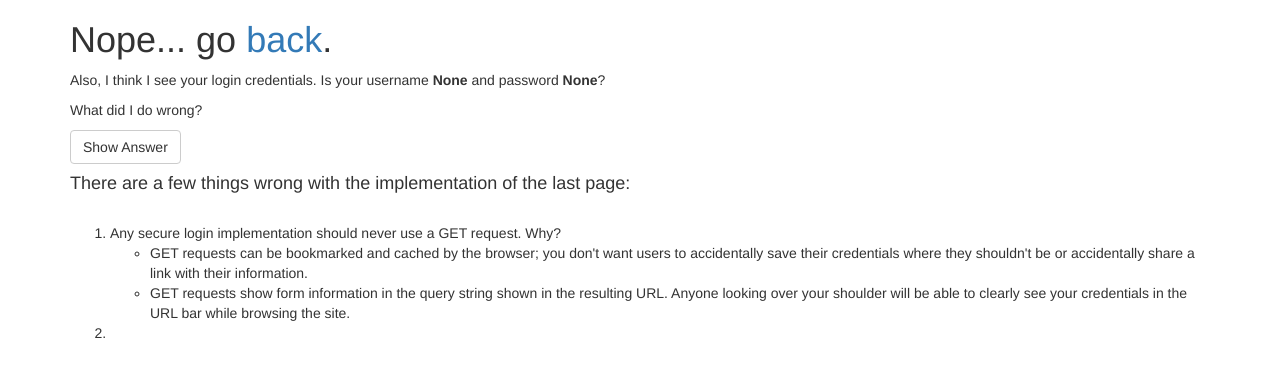
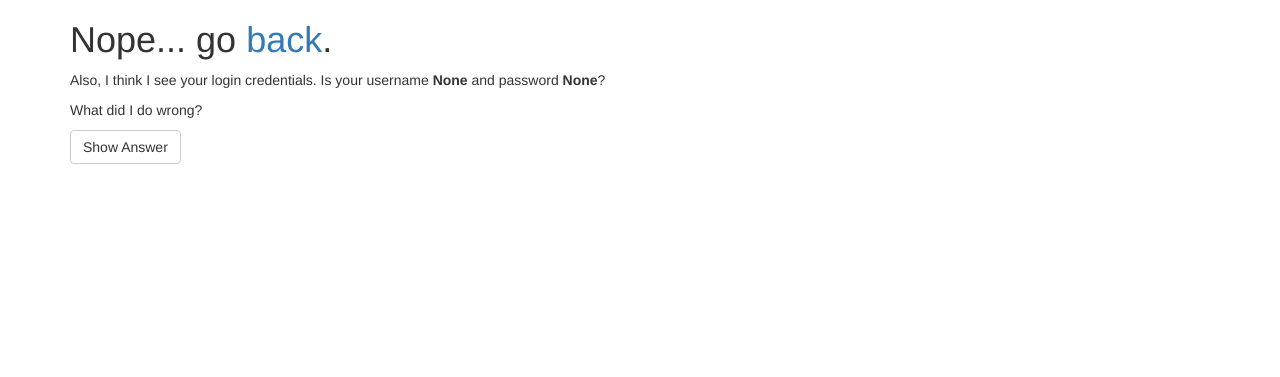
Before and after one commit to jttyeung/app-insecure, a Flask app: page /levelonejk in a window 1280 px wide. Shown: the top 377 px of the page. Run offline with Flask 2, Linux system fonts and the light colour scheme; some libraries are stand-ins or nearby versions.

Commit message:
added show/hide answers function

```diff
--- /dev/null
+++ b/static/js/scripts.js
@@ -0,0 +1,16 @@
+"use strict";
+
+
+// Show or hide answer/hint on page
+var showAnswer = document.getElementById('show-answer');
+showAnswer.addEventListener('click', revealHideAnswer);
+
+function revealHideAnswer() {
+  if (showAnswer.innerHTML === 'Show Answer') {
+    document.getElementById('reveal-info').removeAttribute('hidden');
+    showAnswer.innerHTML = 'Hide Answer';
+  } else {
+    document.getElementById('reveal-info').setAttribute('hidden', true);
+    showAnswer.innerHTML = 'Show Answer';
+  }
+}
--- a/templates/base.html
+++ b/templates/base.html
@@ -3,11 +3,13 @@
 <head>
   <title>AppInsecure</title>
   <link rel="stylesheet" href="https://maxcdn.bootstrapcdn.com/bootstrap/3.3.7/css/bootstrap.min.css" integrity="sha384-BVYiiSIFeK1dGmJRAkycuHAHRg32OmUcww7on3RYdg4Va+PmSTsz/K68vbdEjh4u" crossorigin="anonymous">
+  <link rel="stylesheet" href="static/css/styles.css">
 </head>
 <body>
   <div class="container">
     {% block body %}
     {% endblock %}
   </div>
+  <script src="static/js/scripts.js"></script>
 </body>
 </html>
--- a/templates/level1.html
+++ b/templates/level1.html
@@ -9,8 +9,8 @@
 
 <p>What did I do wrong?</p>
 
-<p><button class="btn btn-default">Show Answer</button></p>
-<div class="reveal-hint">
+<p><button class="btn btn-default" id="show-answer">Show Answer</button></p>
+<div id="reveal-info" hidden>
 <h4>There are a few things wrong with the implementation of the last page:</h4><br>
   <ol>
     <li>Any secure login implementation should never use a GET request. Why?</li>
--- a/templates/levelone.html
+++ b/templates/levelone.html
@@ -4,10 +4,10 @@
 
 <h2>Hooray! Looks like all you needed there was a bit of intuition to find the next page.</h2>
 
-<p>What did I do wrong?</p>
+<p>What was built poorly?</p>
 
-<p><button class="btn btn-default">Show Answer</button></p>
-<div class="reveal-hint" hidden>
+<p><button class="btn btn-default" id="show-answer">Show Answer</button></p>
+<div id="reveal-info" hidden>
 If the next page contains secure information, a user should never be able to simply guess the url of the next page and be allowed to see it the contents of it.
 </div>
 
```
Also changed, not shown: static/css/styles.css (added).
